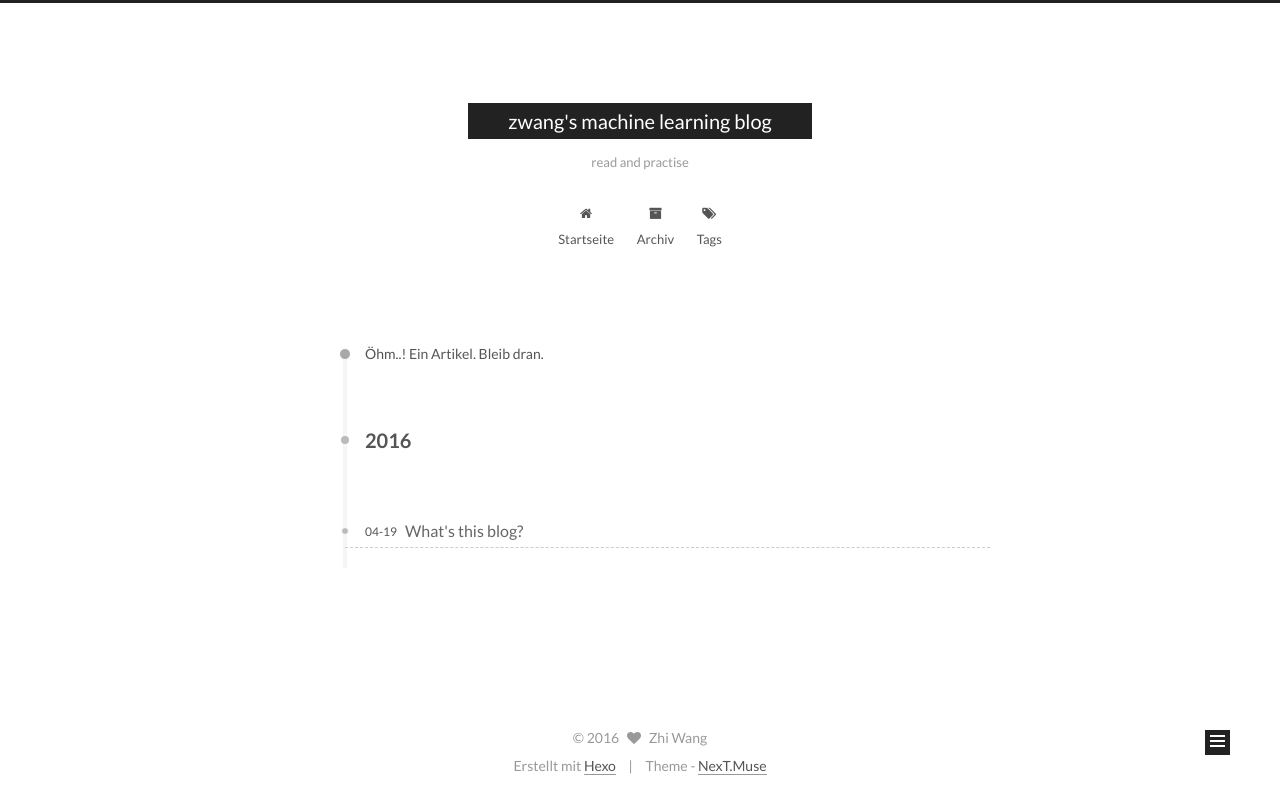
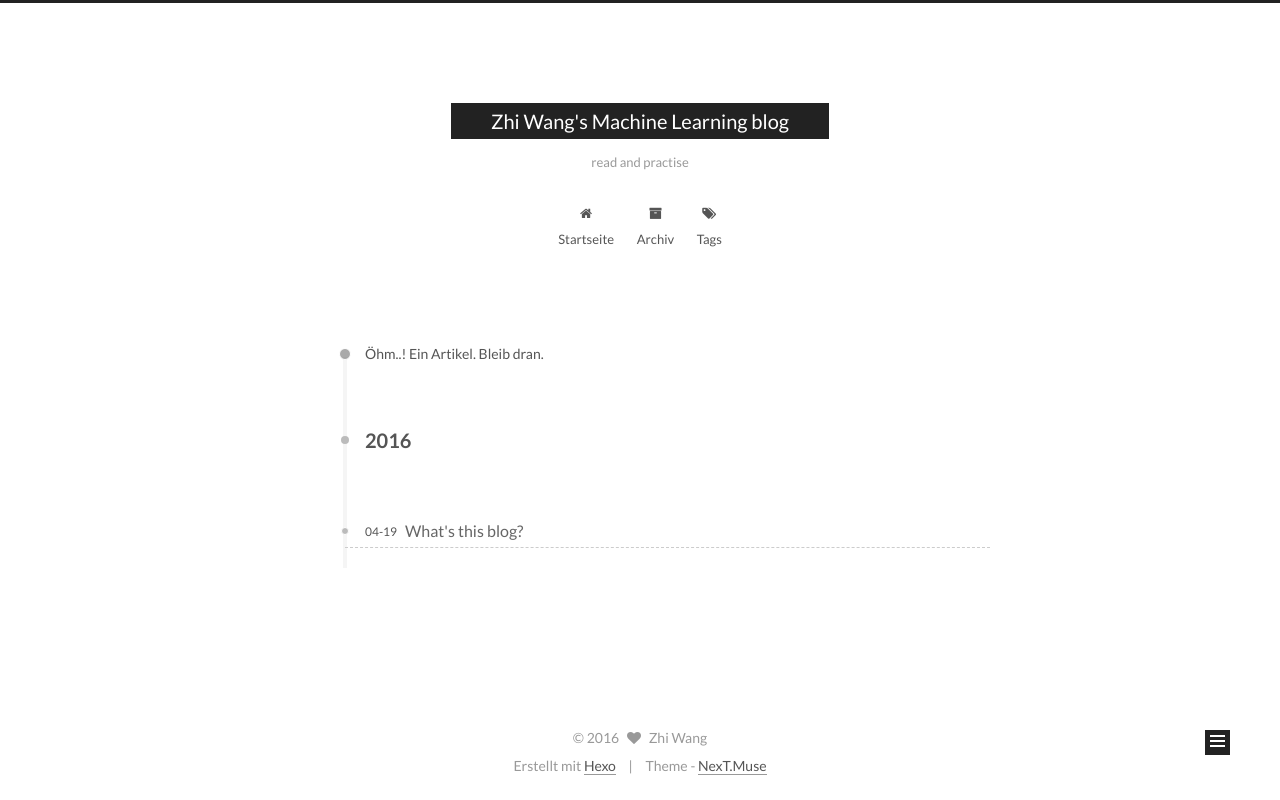
Before and after one commit to zwang1986/zwang1986.github.io, a plain HTML site: page archives/2016/04/index.html in a window 1280 px wide. Drawn offline with Linux system fonts and the light colour scheme.

Commit message:
Site updated: 2016-04-19 15:11:13

```diff
--- a/archives/2016/04/index.html
+++ b/archives/2016/04/index.html
@@ -82,12 +82,12 @@
 
 <meta name="description" content="ideas worth practise">
 <meta property="og:type" content="website">
-<meta property="og:title" content="zwang's machine learning blog">
+<meta property="og:title" content="Zhi Wang's Machine Learning  blog">
 <meta property="og:url" content="http://zipperary.com/archives/2016/04/index.html">
-<meta property="og:site_name" content="zwang's machine learning blog">
+<meta property="og:site_name" content="Zhi Wang's Machine Learning  blog">
 <meta property="og:description" content="ideas worth practise">
 <meta name="twitter:card" content="summary">
-<meta name="twitter:title" content="zwang's machine learning blog">
+<meta name="twitter:title" content="Zhi Wang's Machine Learning  blog">
 <meta name="twitter:description" content="ideas worth practise">
 
 
@@ -106,7 +106,7 @@
   };
 </script>
 
-  <title> Archiv | zwang's machine learning blog </title>
+  <title> Archiv | Zhi Wang's Machine Learning  blog </title>
 </head>
 
 <body itemscope itemtype="http://schema.org/WebPage" lang="zh-CN">
@@ -137,7 +137,7 @@
   <div class="custom-logo-site-title">
     <a href="/"  class="brand" rel="start">
       <span class="logo-line-before"><i></i></span>
-      <span class="site-title">zwang's machine learning blog</span>
+      <span class="site-title">Zhi Wang's Machine Learning  blog</span>
       <span class="logo-line-after"><i></i></span>
     </a>
   </div>
--- a/css/main.css
+++ b/css/main.css
@@ -1534,7 +1534,7 @@ pre .javascript .function {
   width: 4px;
   height: 4px;
   border-radius: 50%;
-  background: #655c49;
+  background: #5dff58;
 }
 .links-of-blogroll {
   font-size: 13px;
```
Also changed, not shown: 2016/04/19/FirstBlog/index.html (+3 -3 lines), archives/2016/index.html (+5 -5 lines), archives/index.html (+5 -5 lines), index.html (+5 -5 lines).
